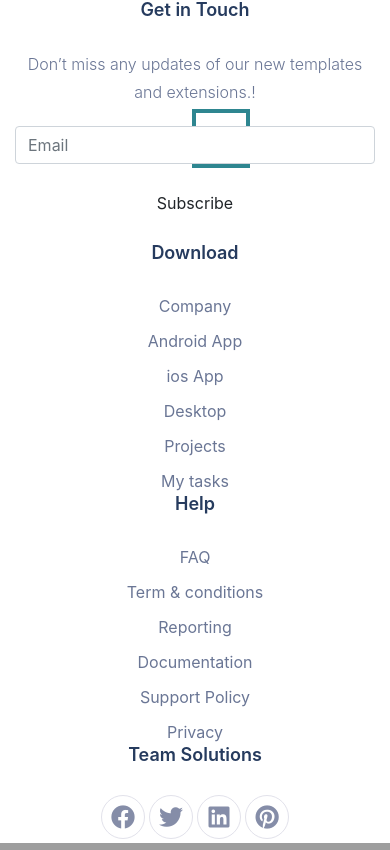
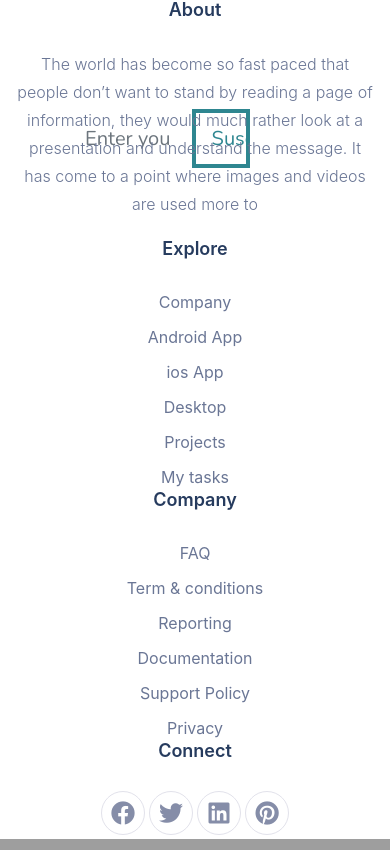
Before and after one commit to raunakbasu/cs_207_travel, a React (Create React App) app in the folder client/: page / in a window 390 px wide. Shown: the part 3774-4624 px from the top of the page. Built offline with nearby package versions, Linux system fonts and the light colour scheme; grey boxes are pictures that could not be loaded; a web font is replaced by a local one.

Commit message:
Edit footer

```diff
--- a/client/src/components/Footer.js
+++ b/client/src/components/Footer.js
@@ -1,73 +1,106 @@
-import React, { Component } from 'react'
+import React, { Component } from "react";
 
-class Footer extends Component{
-  render(){
-    return(
-
-
-<footer class="new_footer_area bg_color">
-            <div class="new_footer_top">
-                <div class="container">
-                    <div class="row">
-                        <div class="col-lg-3 col-md-6">
-                            <div class="f_widget company_widget wow fadeInLeft" data-wow-delay="0.2s" >
-                                <h3 class="f-title f_600 t_color f_size_18">Get in Touch</h3>
-                                <p>Don’t miss any updates of our new templates and extensions.!</p>
-                                <form action="#" class="f_subscribe_two mailchimp" method="post" novalidate="true" _lpchecked="1">
-                                    <input type="text" name="EMAIL" class="form-control memail" placeholder="Email"/>
-                                    <button class="btn btn_get btn_get_two" type="submit">Subscribe</button>
-                                    <p class="mchimp-errmessage" ></p>
-                                    <p class="mchimp-sucmessage" ></p>
-                                </form>
+class Footer extends Component {
+  render() {
+    return (
+      <footer className="new_footer_area bg_color">
+        <div className="new_footer_top">
+          <div className="container">
+            <div className="row">
+              <div className="col-lg-3 col-md-6">
+                <div
+                  className="f_widget company_widget wow fadeInLeft"
+                  data-wow-delay="0.2s"
+                >
+                  <h3 className="f-title f_600 t_color f_size_18">About </h3>
+                  <p>
+                     The world has become so fast paced that people don’t
+                    want to stand by reading a page of information, they would
+                    much rather look at a presentation and understand the
+                    message. It has come to a point where images and videos are
+                    used more to
+                  </p>
                 </div>
               </div>
-                        <div class="col-lg-3 col-md-6">
-                            <div class="f_widget about-widget pl_70 wow fadeInLeft" data-wow-delay="0.4s">
-                                <h3 class="f-title f_600 t_color f_size_18">Download</h3>
-                                <ul class="list-unstyled f_list">
-                                    <li><a href="#">Company</a></li>
-                                    <li><a href="#">Android App</a></li>
-                                    <li><a href="#">ios App</a></li>
-                                    <li><a href="#">Desktop</a></li>
-                                    <li><a href="#">Projects</a></li>
-                                    <li><a href="#">My tasks</a></li>
+              <div className="col-lg-3 col-md-6">
+                <div
+                  className="f_widget about-widget pl_70 wow fadeInLeft"
+                  data-wow-delay="0.4s"
+                >
+                  <h3 className="f-title f_600 t_color f_size_18">Explore</h3>
+                  <ul className="list-unstyled f_list">
+                    <li>
+                      <a href="#">Company</a>
+                    </li>
+                    <li>
+                      <a href="#">Android App</a>
+                    </li>
+                    <li>
+                      <a href="#">ios App</a>
+                    </li>
+                    <li>
+                      <a href="#">Desktop</a>
+                    </li>
+                    <li>
+                      <a href="#">Projects</a>
+                    </li>
+                    <li>
+                      <a href="#">My tasks</a>
+                    </li>
                   </ul>
                 </div>
               </div>
-                        <div class="col-lg-3 col-md-6">
-                            <div class="f_widget about-widget pl_70 wow fadeInLeft" data-wow-delay="0.6s" >
-                                <h3 class="f-title f_600 t_color f_size_18">Help</h3>
-                                <ul class="list-unstyled f_list">
-                                    <li><a href="#">FAQ</a></li>
-                                    <li><a href="#">Term &amp; conditions</a></li>
-                                    <li><a href="#">Reporting</a></li>
-                                    <li><a href="#">Documentation</a></li>
-                                    <li><a href="#">Support Policy</a></li>
-                                    <li><a href="#">Privacy</a></li>
+              <div className="col-lg-3 col-md-6">
+                <div
+                  className="f_widget about-widget pl_70 wow fadeInLeft"
+                  data-wow-delay="0.6s"
+                >
+                  <h3 className="f-title f_600 t_color f_size_18">Company</h3>
+                  <ul className="list-unstyled f_list">
+                    <li>
+                      <a href="#">FAQ</a>
+                    </li>
+                    <li>
+                      <a href="#">Term &amp; conditions</a>
+                    </li>
+                    <li>
+                      <a href="#">Reporting</a>
+                    </li>
+                    <li>
+                      <a href="#">Documentation</a>
+                    </li>
+                    <li>
+                      <a href="#">Support Policy</a>
+                    </li>
+                    <li>
+                      <a href="#">Privacy</a>
+                    </li>
                   </ul>
                 </div>
               </div>
-                        <div class="col-lg-3 col-md-6">
-                            <div class="f_widget social-widget pl_70 wow fadeInLeft" data-wow-delay="0.8s" >
-                                <h3 class="f-title f_600 t_color f_size_18">Team Solutions</h3>
-                                <div class="f_social_icon">
-                                    <a href="#" class="fab fa-facebook"></a>
-                                    <a href="#" class="fab fa-twitter"></a>
-                                    <a href="#" class="fab fa-linkedin"></a>
-                                    <a href="#" class="fab fa-pinterest"></a>
+              <div className="col-lg-3 col-md-6">
+                <div
+                  className="f_widget social-widget pl_70 wow fadeInLeft"
+                  data-wow-delay="0.8s"
+                >
+                  <h3 className="f-title f_600 t_color f_size_18">Connect</h3>
+                  <div className="f_social_icon">
+                    <a href="#" className="fab fa-facebook" />
+                    <a href="#" className="fab fa-twitter" />
+                    <a href="#" className="fab fa-linkedin" />
+                    <a href="#" className="fab fa-pinterest" />
                   </div>
                 </div>
               </div>
             </div>
           </div>
-                <div class="footer_bg">
-                    <div class="footer_bg_one"></div>
-                    <div class="footer_bg_two"></div>
+          <div className="footer_bg">
+            <div className="footer_bg_one" />
+            <div className="footer_bg_two" />
           </div>
         </div>
-
       </footer>
-    )
+    );
   }
 }
-export default Footer
+export default Footer;
```
Lines whose indentation alone changed are shown as unchanged.
